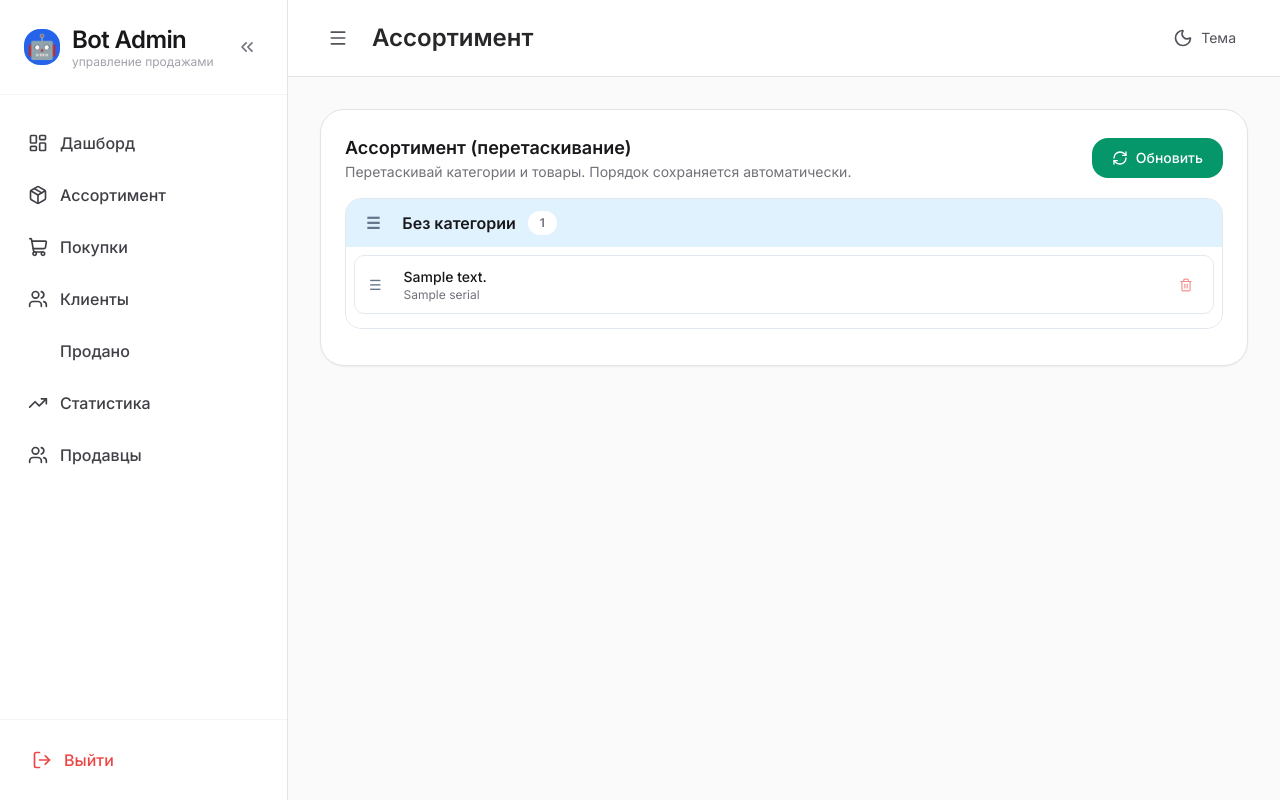
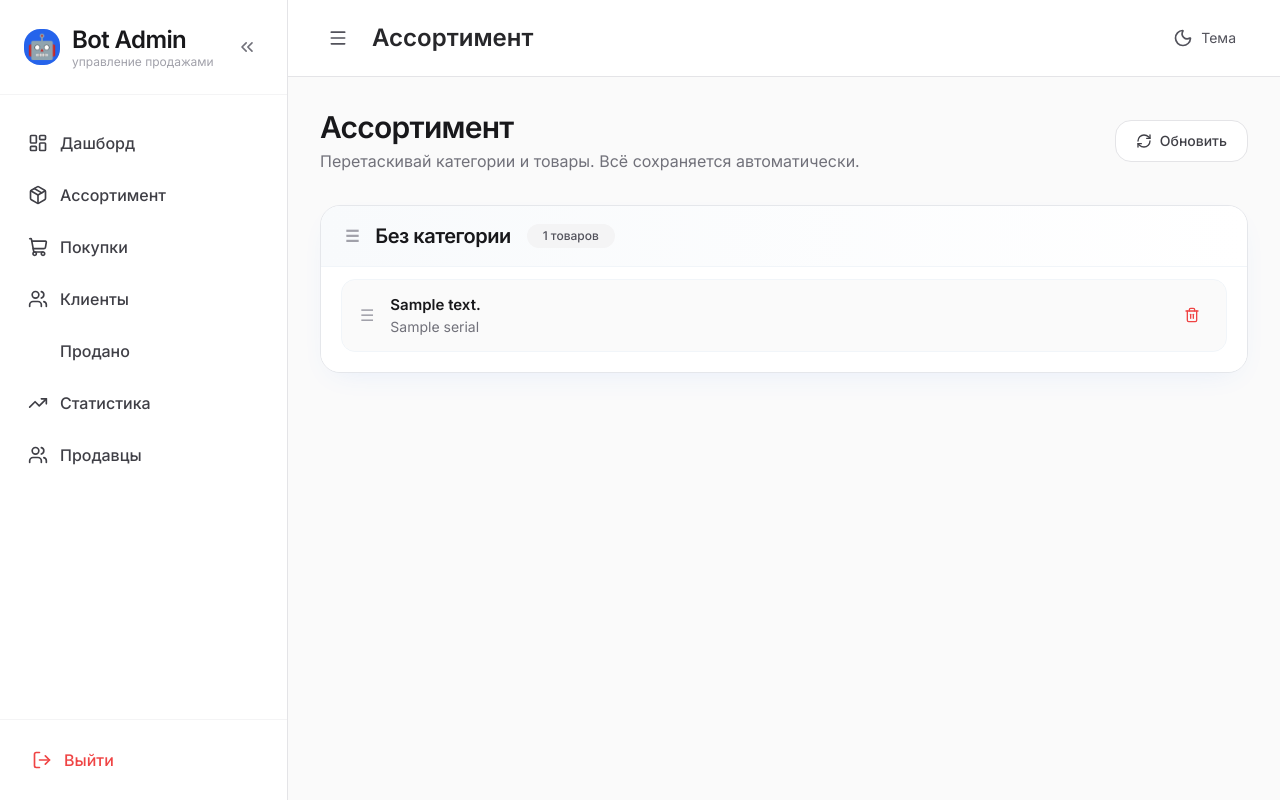
Before and after one commit to NextApple-Bot/telegram-bot, a Python web app: template web_admin/templates/assortment.html in a window 1280 px wide. Run offline with Jinja, Linux system fonts and the light colour scheme; the template is opened without the code that fills it: most values are stand-ins (such as "Sample title", 1, 10 or a date in 2020); some libraries are stand-ins or nearby versions.

Commit message:
feat: Премиум-стиль в духе nextstore-khv.ru (лучше тени, типографика, анимации)

```diff
--- a/web_admin/templates/assortment.html
+++ b/web_admin/templates/assortment.html
@@ -1,77 +1,73 @@
 {% extends "base.html" %}
-{% block title %}Ассортимент{% endblock %}
+{% block title %}Ассортимент — NextStore{% endblock %}
 {% block page_title %}Ассортимент{% endblock %}
 {% block extra_head %}
 <script src="https://cdn.jsdelivr.net/npm/sortablejs@1.15.0/Sortable.min.js"></script>
 <style>
   .category-container {
-    background: #f8fafc;
-    border: 1px solid #e2e8f0;
-    border-radius: 16px;
-    margin-bottom: 12px;
+    background: white;
+    border: 1px solid #e5e7eb;
+    border-radius: 20px;
+    margin-bottom: 16px;
     overflow: hidden;
-    transition: box-shadow 0.2s ease;
+    box-shadow: 0 1px 3px rgba(0,0,0,0.05);
+    transition: all 0.3s cubic-bezier(0.4, 0, 0.2, 1);
   }
   .category-container:hover {
-    box-shadow: 0 4px 12px rgba(0, 0, 0, 0.08);
+    box-shadow: 0 10px 25px rgba(0,0,0,0.08);
+    transform: translateY(-1px);
   }
   .category-header {
-    background: #e0f2fe;
-    padding: 12px 20px;
+    background: linear-gradient(to right, #f8fafc, #ffffff);
+    padding: 16px 24px;
     font-weight: 600;
     display: flex;
     justify-content: space-between;
     align-items: center;
     cursor: grab;
-    user-select: none;
-    transition: background 0.2s ease;
+    border-bottom: 1px solid #f1f5f9;
   }
-  .category-header:active { cursor: grabbing; background: #bae6fd; }
   .category-items {
-    padding: 8px;
-    min-height: 60px;
+    padding: 12px 20px;
     background: white;
   }
   .item {
-    background: white;
-    border: 1px solid #e2e8f0;
-    border-radius: 10px;
-    padding: 10px 14px;
-    margin-bottom: 6px;
+    background: #fafafa;
+    border: 1px solid #f1f5f9;
+    border-radius: 14px;
+    padding: 14px 18px;
+    margin-bottom: 8px;
     display: flex;
     align-items: center;
     justify-content: space-between;
     cursor: grab;
-    font-size: 14px;
     transition: all 0.2s cubic-bezier(0.4, 0, 0.2, 1);
   }
-  .item:active { cursor: grabbing; box-shadow: 0 4px 12px rgba(0, 0, 0, 0.15); }
-  .sortable-ghost { opacity: 0.6; background: #bae6fd; border: 2px dashed #0284c8; }
-  .drag-handle { color: #64748b; margin-right: 10px; }
-  .delete-btn {
-    opacity: 0.6;
-    transition: opacity 0.2s ease;
+  .item:hover {
+    background: white;
+    box-shadow: 0 4px 12px rgba(0,0,0,0.06);
   }
-  .item:hover .delete-btn {
-    opacity: 1;
-  }
+  .sortable-ghost { opacity: 0.7; background: #dbeafe; border: 2px dashed #3b82f6; }
+  .premium-shadow { box-shadow: 0 10px 30px -15px rgba(59, 130, 246, 0.15); }
 </style>
 {% endblock %}
 
 {% block content %}
-<div class="bg-white dark:bg-zinc-900 rounded-3xl shadow-sm border border-zinc-200 dark:border-zinc-800 p-6 mb-6">
-    <div class="flex items-center justify-between mb-4">
+<div class="max-w-7xl mx-auto">
+    <div class="flex items-center justify-between mb-8">
         <div>
-            <div class="font-semibold text-lg">Ассортимент (перетаскивание)</div>
-            <div class="text-sm text-zinc-500">Перетаскивай категории и товары. Порядок сохраняется автоматически.</div>
+            <h1 class="text-3xl font-semibold tracking-tight text-zinc-900">Ассортимент</h1>
+            <p class="text-zinc-500 mt-1">Перетаскивай категории и товары. Всё сохраняется автоматически.</p>
         </div>
+        <div class="flex gap-3">
             <button onclick="location.reload()"
-                class="px-5 py-2.5 bg-emerald-600 hover:bg-emerald-700 text-white rounded-2xl text-sm font-medium flex items-center gap-2">
+                    class="px-5 py-2.5 bg-white border border-zinc-200 hover:bg-zinc-50 text-zinc-700 rounded-2xl flex items-center gap-2 text-sm font-medium transition-all active:scale-[0.985]">
                 <i data-lucide="refresh-cw" class="w-4 h-4"></i> Обновить
             </button>
         </div>
+    </div>
 
-    <div id="assortment-drag-list">
+    <div id="assortment-drag-list" class="space-y-4">
         {% set grouped = {} %}
         {% for item in items %}
             {% set cat_name = item.category_name or 'Без категории' %}
@@ -82,31 +78,31 @@
         {% endfor %}
 
         {% for cat_name, cat_items in grouped.items() %}
-        <div class="category-container" data-category="{{ cat_name }}">
+        <div class="category-container premium-shadow" data-category="{{ cat_name }}">
             <div class="category-header">
-                <div class="flex items-center gap-3">
-                    <span class="drag-handle">☰</span>
-                    <span class="font-semibold">{{ cat_name }}</span>
-                    <span class="px-3 py-1 text-xs bg-white text-zinc-500 rounded-full">{{ cat_items|length }}</span>
+                <div class="flex items-center gap-4">
+                    <span class="drag-handle text-zinc-400">☰</span>
+                    <span class="font-semibold text-xl tracking-tight">{{ cat_name }}</span>
+                    <span class="px-4 py-1 text-xs font-medium bg-zinc-100 text-zinc-600 rounded-full">{{ cat_items|length }} товаров</span>
                 </div>
             </div>
 
             <div class="category-items" data-category="{{ cat_name }}">
                 {% for item in cat_items %}
                 <div class="item" data-item-id="{{ item.id }}">
-                    <div class="flex items-center gap-3">
-                        <span class="drag-handle">☰</span>
+                    <div class="flex items-center gap-4">
+                        <span class="drag-handle text-zinc-400">☰</span>
                         <div>
-                            <div class="font-medium">{{ item.text }}</div>
-                            <div class="text-xs text-zinc-500">{{ item.serial or '—' }}</div>
+                            <div class="font-semibold text-[15px]">{{ item.text }}</div>
+                            <div class="text-sm text-zinc-500">{{ item.serial or '—' }}</div>
                         </div>
                     </div>
-                    <div class="flex items-center gap-2">
+                    <div class="flex items-center gap-3">
                         {% if item.is_booked %}
-                            <span class="px-2 py-0.5 text-xs bg-amber-100 text-amber-700 rounded">Бронь</span>
+                            <span class="px-3 py-1 text-xs font-medium bg-amber-100 text-amber-700 rounded-full">Забронировано</span>
                         {% endif %}
-                        <button onclick="deleteItem({{ item.id }}, this)" class="delete-btn p-1.5 hover:bg-red-50 rounded-lg text-red-500">
-                            <i data-lucide="trash-2" class="w-3.5 h-3.5"></i>
+                        <button onclick="deleteItem({{ item.id }}, this)" class="p-2 hover:bg-red-50 rounded-xl text-red-500 transition-colors">
+                            <i data-lucide="trash-2" class="w-4 h-4"></i>
                         </button>
                     </div>
                 </div>
@@ -118,33 +114,27 @@
 </div>
 
 <script>
+    // ... (тот же код drag & drop и delete, что был раньше)
     let categorySortable;
     let itemSortables = [];
 
     function initDragAndDrop() {
         const container = document.getElementById('assortment-drag-list');
-
-        // Сортировка категорий
         categorySortable = new Sortable(container, {
-            animation: 200,
+            animation: 220,
             easing: "cubic-bezier(0.4, 0, 0.2, 1)",
             handle: '.category-header',
             ghostClass: 'sortable-ghost',
-            onEnd: function(evt) {
-                saveOrder();
-            }
+            onEnd: saveOrder
         });
 
-        // Сортировка товаров + перемещение между категориями
         document.querySelectorAll('.category-items').forEach(el => {
             const sortable = new Sortable(el, {
                 group: 'items',
-                animation: 200,
+                animation: 220,
                 easing: "cubic-bezier(0.4, 0, 0.2, 1)",
                 ghostClass: 'sortable-ghost',
-                onEnd: function(evt) {
-                    saveOrder();
-                }
+                onEnd: saveOrder
             });
             itemSortables.push(sortable);
         });
@@ -152,73 +142,39 @@
 
     async function saveOrder() {
         const categories = [];
-
         document.querySelectorAll('.category-container').forEach(catEl => {
             const catName = catEl.dataset.category;
-            const itemIds = [];
-
-            catEl.querySelectorAll('.item').forEach(itemEl => {
-                itemIds.push(parseInt(itemEl.dataset.itemId));
+            const itemIds = Array.from(catEl.querySelectorAll('.item')).map(el => parseInt(el.dataset.itemId));
+            categories.push({ name: catName, item_ids: itemIds });
         });
 
-            categories.push({
-                name: catName,
-                item_ids: itemIds
-            });
-        });
-
-        try {
-            const res = await fetch('/admin/assortment/save-order', {
+        await fetch('/admin/assortment/save-order', {
             method: 'POST',
             headers: { 'Content-Type': 'application/json' },
-                body: JSON.stringify({ categories: categories })
+            body: JSON.stringify({ categories })
         });
-
-            if (res.ok) {
-                console.log('Порядок сохранён');
-            }
-        } catch (e) {
-            console.error('Ошибка сохранения', e);
-        }
     }
 
     async function deleteItem(itemId, element) {
         if (!confirm('Удалить этот товар?')) return;
-
-        try {
-            const res = await fetch(`/admin/assortment/delete/${itemId}`, {
-                method: 'POST'
-            });
-
+        const res = await fetch(`/admin/assortment/delete/${itemId}`, { method: 'POST' });
         if (res.ok) {
-                // Плавно удаляем элемент
-                element.closest('.item').style.transition = 'all 0.3s ease';
-                element.closest('.item').style.opacity = '0';
-                element.closest('.item').style.transform = 'translateX(20px)';
-
+            const itemEl = element.closest('.item');
+            itemEl.style.transition = 'all 0.3s ease';
+            itemEl.style.opacity = '0';
+            itemEl.style.transform = 'translateX(30px)';
             setTimeout(() => {
-                    element.closest('.item').remove();
-                    // Обновляем счётчик в заголовке категории
+                itemEl.remove();
                 const container = element.closest('.category-container');
-                    const countEl = container.querySelector('.category-header .px-3');
-                    if (countEl) {
-                        const current = parseInt(countEl.textContent) || 0;
-                        countEl.textContent = current - 1;
-                    }
+                const countEl = container.querySelector('.px-4');
+                if (countEl) countEl.textContent = (parseInt(countEl.textContent) || 1) - 1 + ' товаров';
             }, 300);
-            } else {
-                alert('Ошибка при удалении');
-            }
-        } catch (e) {
-            alert('Ошибка сети');
         }
     }
 
-    document.addEventListener('DOMContentLoaded', function() {
+    document.addEventListener('DOMContentLoaded', () => {
         initDragAndDrop();
-        if (typeof lucide !== 'undefined') {
         lucide.createIcons();
-        }
     });
 </script>
 {% endblock %}
```
Lines whose indentation alone changed are shown as unchanged.
